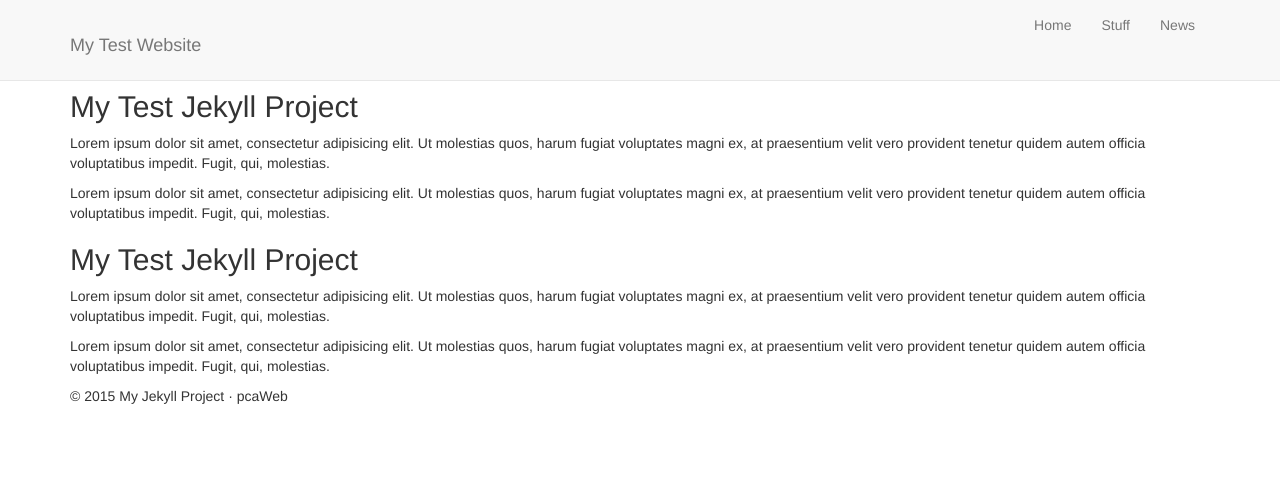
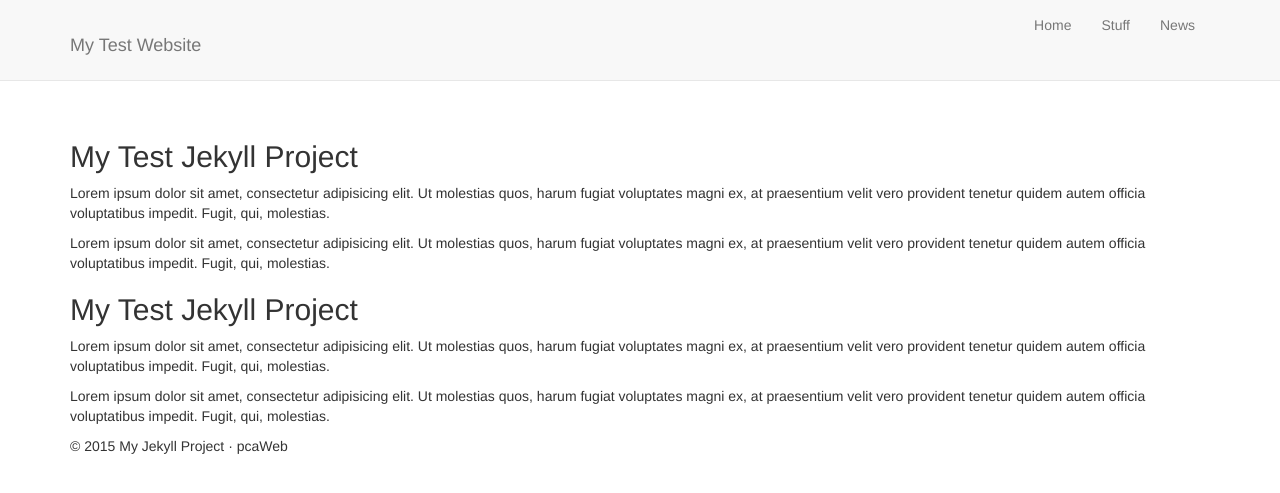
Before and after one commit to pcaWeb/My-Jekyll-Site, a Jekyll site: the page built from index.html, in a window 1280 px wide. Shown: the top 493 px of the page. Built offline with Jekyll 4.4.1, drawn with Linux system fonts in a browser that asks for light colours; nearby versions of some CDN libraries; Markdown is read by kramdown in place of the engine named in the settings.

Commit message:
more padding

```diff
--- a/css/common.css
+++ b/css/common.css
@@ -5,7 +5,7 @@ html {
 }
 
 body {
-	padding-top: 70px;
+	padding-top: 120px;
 }
 
 .current {
```
